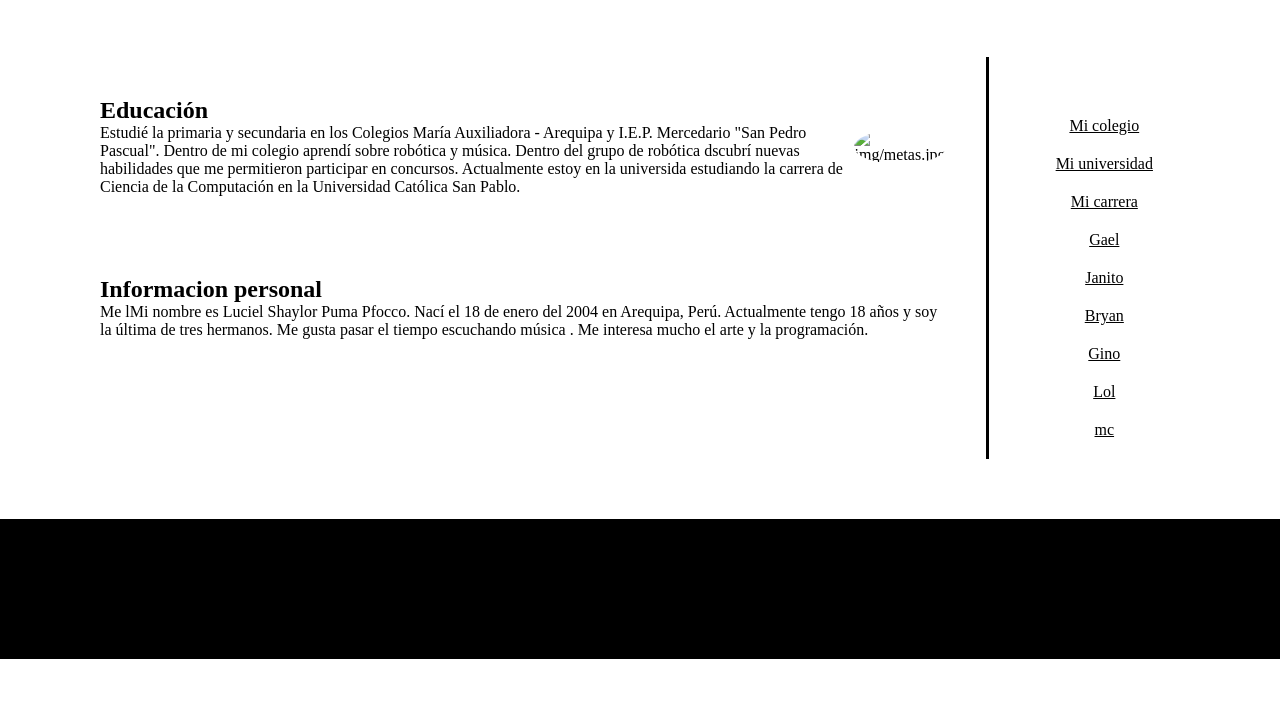
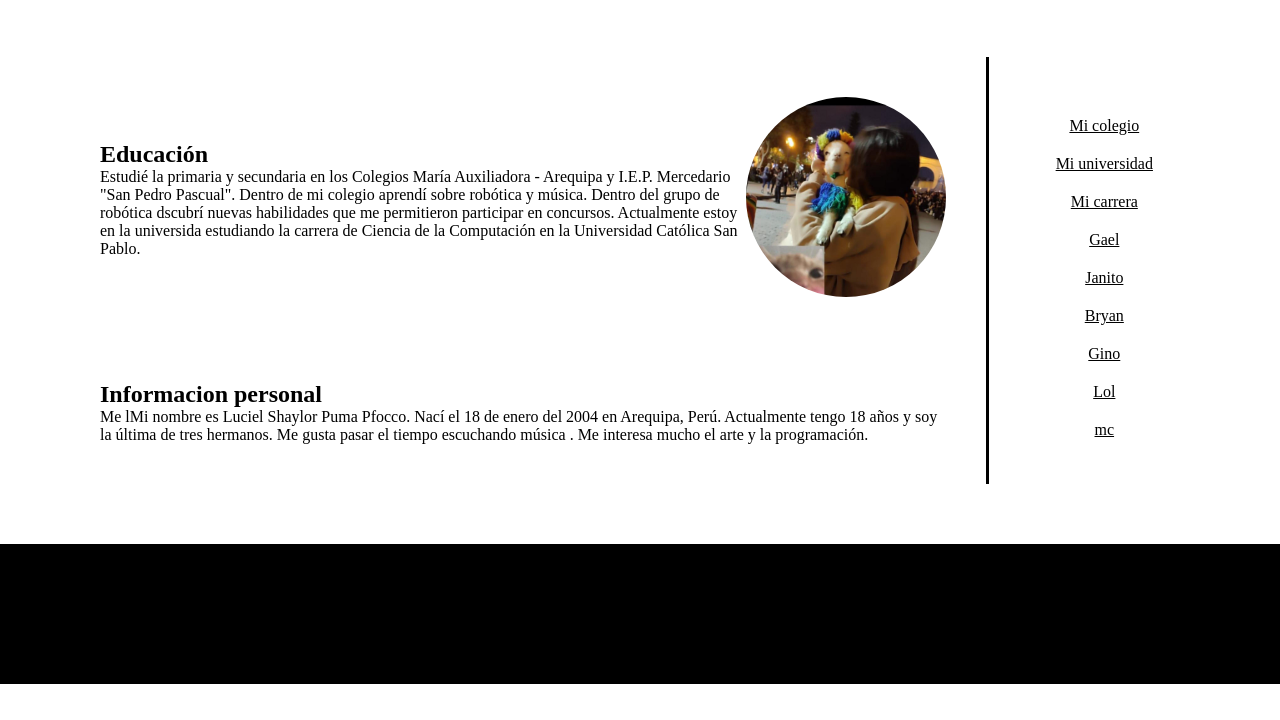
Before and after one commit to Lucielpuma/Luciel-shaylor-puma-pfocco, a plain HTML site: page index.html in a window 1280 px wide. Shown: the part 80-800 px from the top of the page. Drawn offline with Linux system fonts and the light colour scheme.

Commit message:
Update index.html

```diff
--- a/index.html
+++ b/index.html
@@ -18,7 +18,7 @@
                     <p>Estudié la primaria y secundaria en los Colegios María Auxiliadora - Arequipa y I.E.P. Mercedario "San Pedro Pascual". Dentro de mi colegio aprendí sobre robótica y música. Dentro del grupo de robótica dscubrí nuevas habilidades que me permitieron participar en concursos.
                         Actualmente estoy en la universida estudiando la carrera de Ciencia de la Computación en la Universidad Católica San Pablo.</p>
                 </div>
-                <div><img alt="img/metas.jpg"></div>
+                <div><img src="img/metas.jpg"></div>
             </div>
             <div class="Metas">
                 <div>
```
